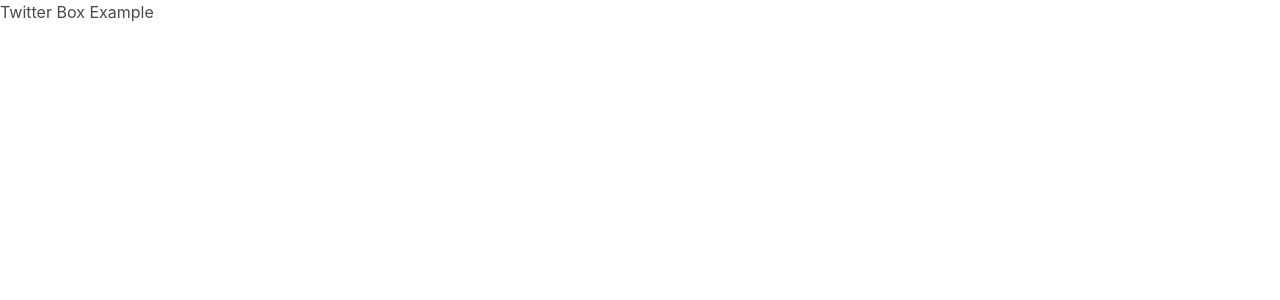
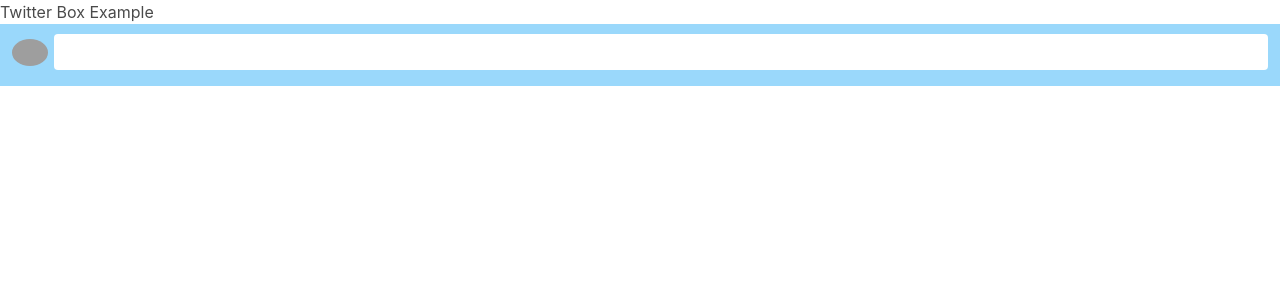
Before and after one commit to taverasmisael/TwitterBox, a React (Create React App) app: page / in a window 1280 px wide. Shown: the top 300 px of the page. Built offline with nearby package versions, Linux system fonts and the light colour scheme; grey boxes are pictures that could not be loaded.

Commit message:
feat: create base for the TwitterBox functionality

```diff
--- a/src/components/TwitterBox/Twitterbox.js
+++ b/src/components/TwitterBox/Twitterbox.js
@@ -1,6 +1,73 @@
 // @flow
-import React from 'react'
+import React, { PureComponent } from 'react'
+import classnames from 'classnames'
+import styles from './TwitterBox.module.sass'
 
-const TwitterBox = () => <div />
+type Props = {
+  profile: {
+    name: string,
+    handler: string,
+    url: string,
+    picture: string,
+  },
+}
+
+type State = {
+  isOpen: boolean,
+  canTweet: boolean,
+  tweetContent: string,
+}
+
+class TwitterBox extends PureComponent<Props, State> {
+  static defaultProps = {
+    profile: {},
+  }
+
+  state = {
+    isOpen: false,
+    canTweet: false,
+    tweetContent: '',
+  }
+  maxTweetLength = 10
+
+  render() {
+    const { profile } = this.props
+    const { isOpen, canTweet, tweetContent } = this.state
+    return (
+      <div
+        className={classnames(styles.container, {
+          [styles.containerIsOpen]: isOpen,
+        })}
+      >
+        <img
+          alt="Profile"
+          src={profile.picture}
+          className={styles.profilePic}
+        />
+        <textarea
+          type="text"
+          aria-label="Write your tweet message"
+          rows="1"
+          data-gramm="false"
+          onFocus={this.onFocus}
+          onBlur={this.onBlur}
+          className={styles.textarea}
+        />
+        <div className={styles.actions}>
+          <button
+            disabled={!canTweet}
+            type="button"
+            className={`button is-primary is-rounded ${styles.submit}`}
+          >
+            Tweet
+          </button>
+        </div>
+      </div>
+    )
+  }
+
+  onFocus = () => this.setState({ isOpen: true })
+  onBlur = () => this.setState({ isOpen: false })
+}
 
 export default TwitterBox
```
Also changed, not shown: 2 other files (tests, documents, lock files or other folders).
